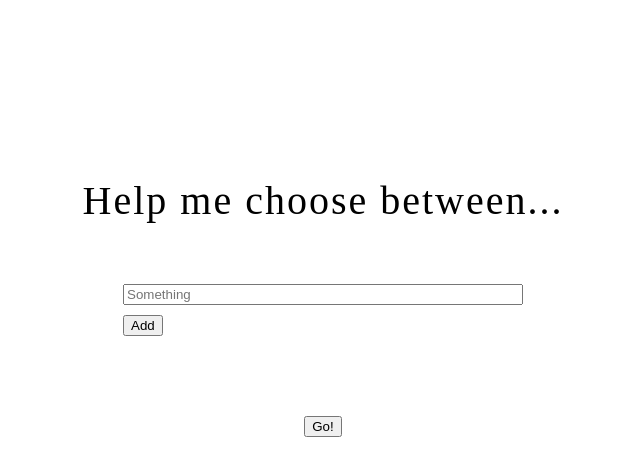
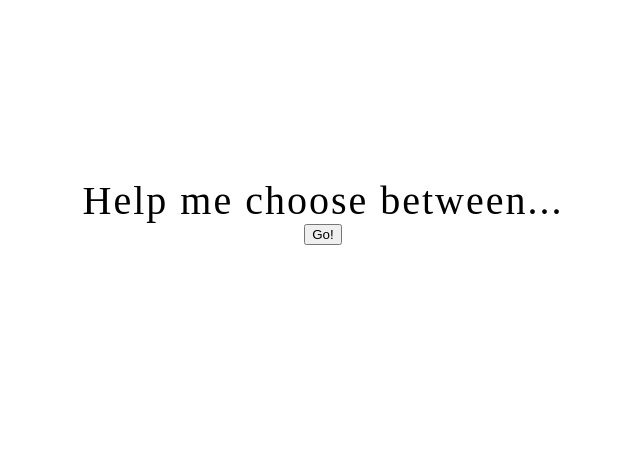
Before and after one commit to littlepadawan/help-me-choose, a plain HTML site: page index.html in a window 1280 px wide. Both pictures are taken after a click on the button "Go!". Shown: the whole page, without its empty margins (317-957 px from the left). Drawn offline with nearby package versions, Linux system fonts and the light colour scheme.

Commit message:
Add functionality to Go-button

```diff
--- a/index.html
+++ b/index.html
@@ -15,19 +15,32 @@
       <button class="addOption">Add</button>
     </div>
     <div class="resultSection"></div>
-    <button>Go!</button>
+    <button class="submit">Go!</button>
 
     <script src="https://code.jquery.com/jquery-3.3.1.min.js"></script>
     <script>
       $(function() {
           $('.resultSection').hide()
-      })
 
         var add_Option = function() {
           $('.inputs').append('<input></input>')
         }
 
         $('.addOption').click(add_Option)
+
+        var options = []
+        var submit = function() {
+          $('.inputSection').hide()
+          $('.resultSection').css('display', 'flex')
+          $('input').each(function() {
+            options.push($(this).val())
+          })
+          var winner = options[Math.floor(Math.random() * options.length)]
+          $('.resultSection').text(winner)
+        }
+
+        $('.submit').click(submit)
+      })
     </script>
   </body>
 </html>
```
Lines whose indentation alone changed are shown as unchanged.
